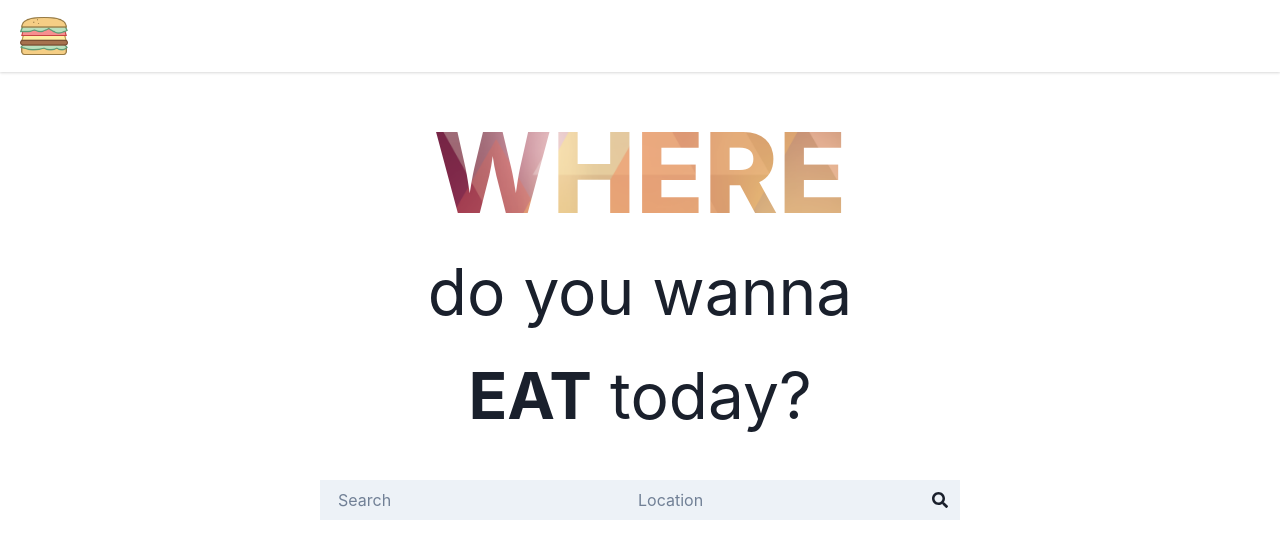
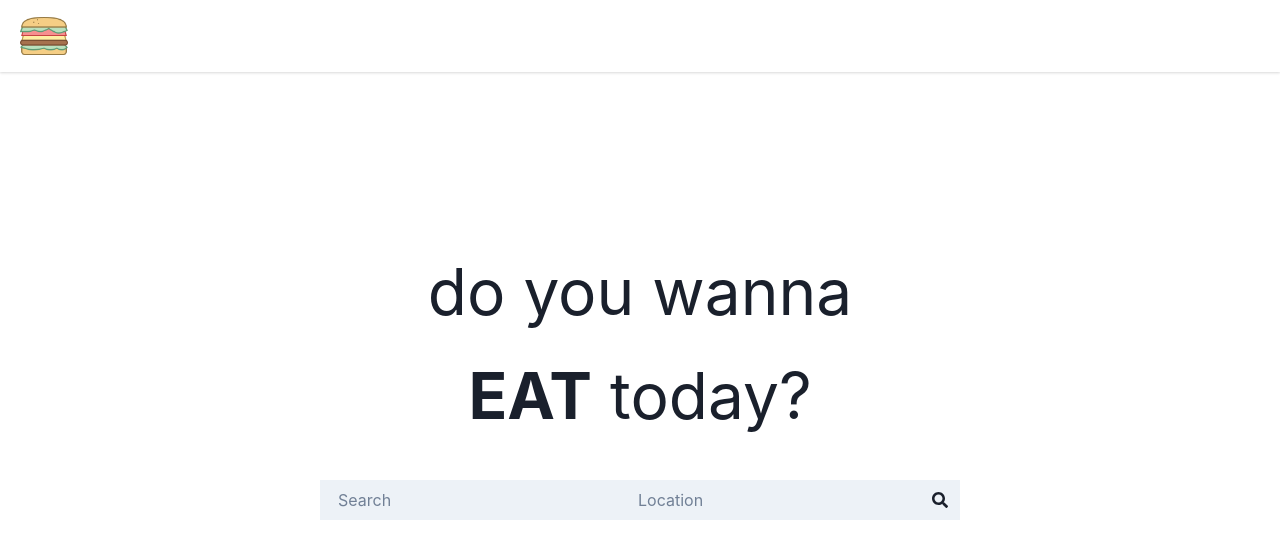
Before and after one commit to shoaibiqbal0/react-resturant-search, a React (Create React App) app: page / in a window 1280 px wide. Shown: the top 558 px of the page. Built offline with nearby package versions, Linux system fonts and the light colour scheme; no server answers.

Commit message:
Removed bg

```diff
--- a/src/components/MainText.jsx
+++ b/src/components/MainText.jsx
@@ -8,7 +8,6 @@ const MainText = () => {
   return (
     <VStack py="1em">
       <Text
-        bgImage={textBg}
         bgSize="cover"
         bgClip="text"
         fontSize={["4.5em", "6em", "7em"]}
```
